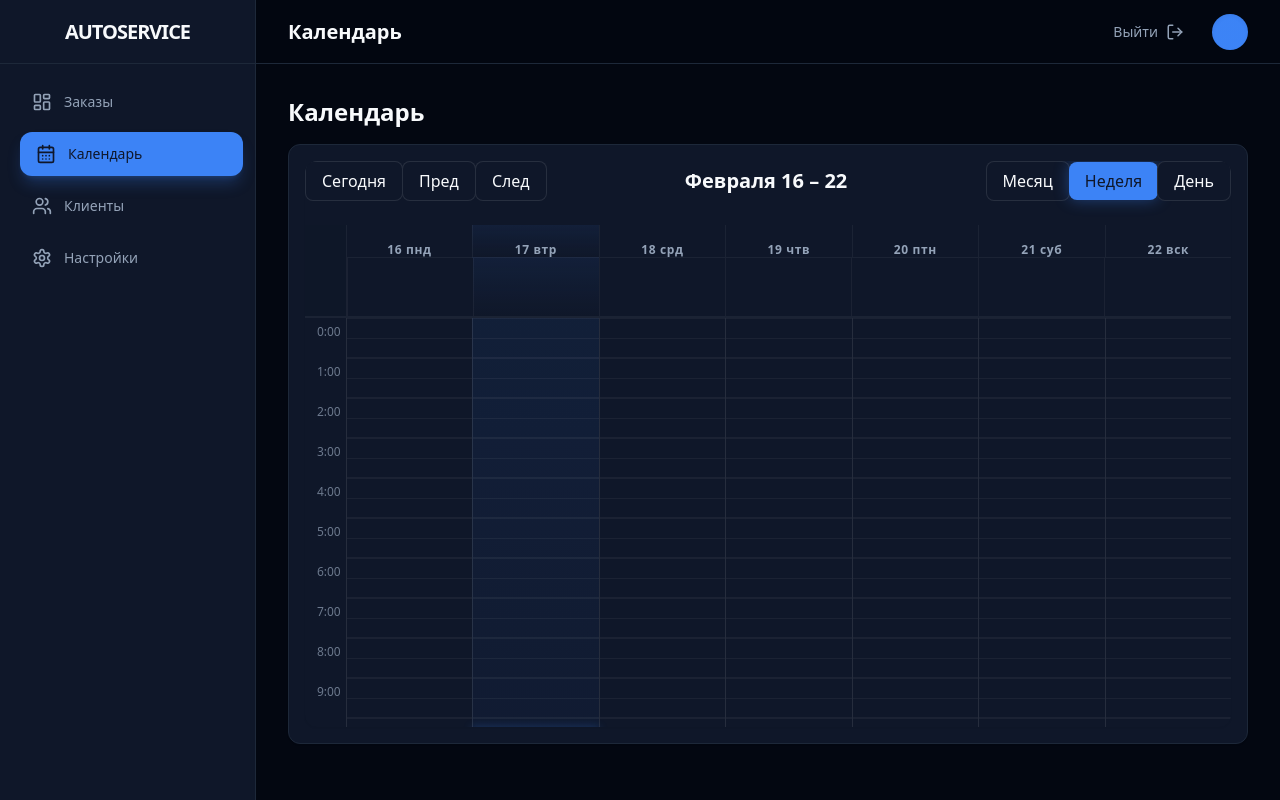
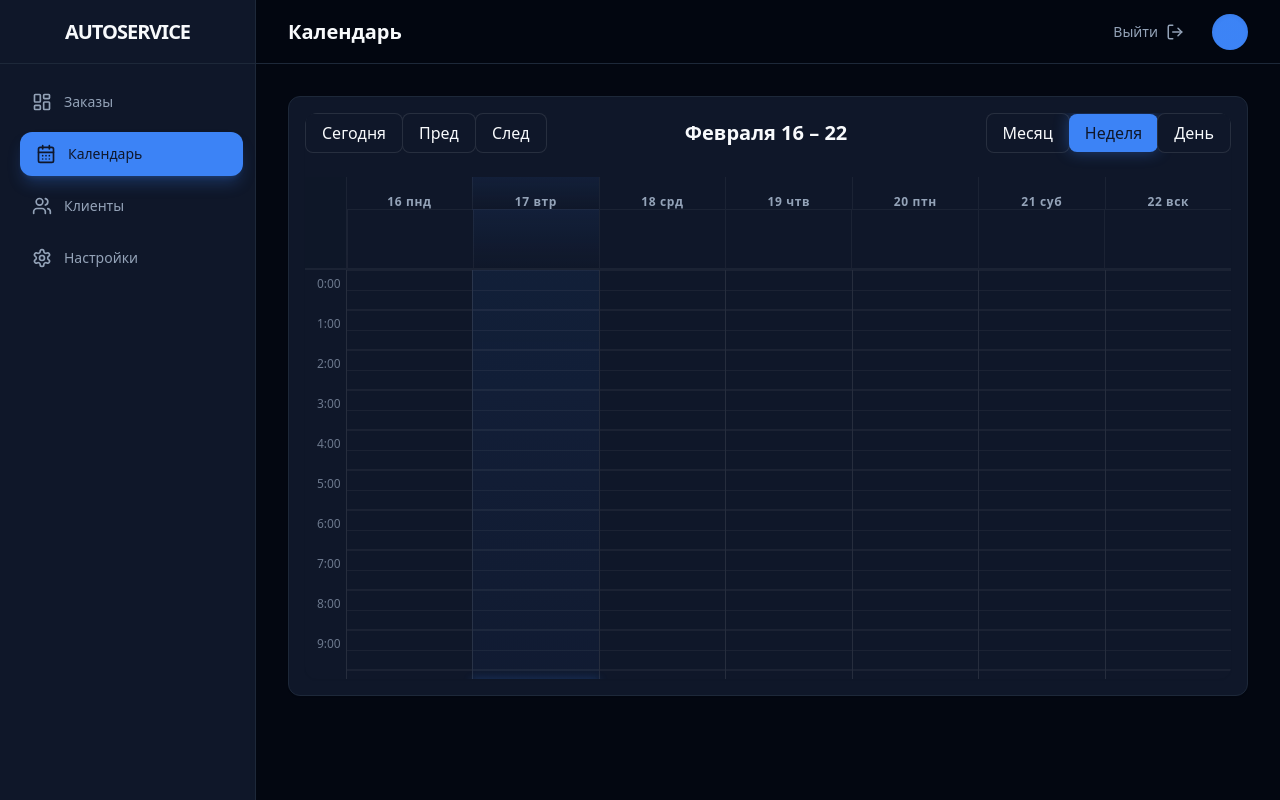
Before and after one commit to solomonczyk/autoservice, a React (Vite) app in the folder frontend/: page /calendar in a window 1280 px wide. Built offline with nearby package versions, Linux system fonts and the light colour scheme; no server answers; sample sign-in values are in the browser's storage.

Commit message:
fix(ui): remove duplicate calendar heading

```diff
--- a/frontend/src/pages/CalendarPage.tsx
+++ b/frontend/src/pages/CalendarPage.tsx
@@ -2,8 +2,7 @@ import CalendarView from "@/components/dashboard/CalendarView";
 
 export default function CalendarPage() {
     return (
-        <div className="space-y-4">
-            <h2 className="text-2xl font-bold">Календарь</h2>
+        <div>
             <CalendarView />
         </div>
     )
```
